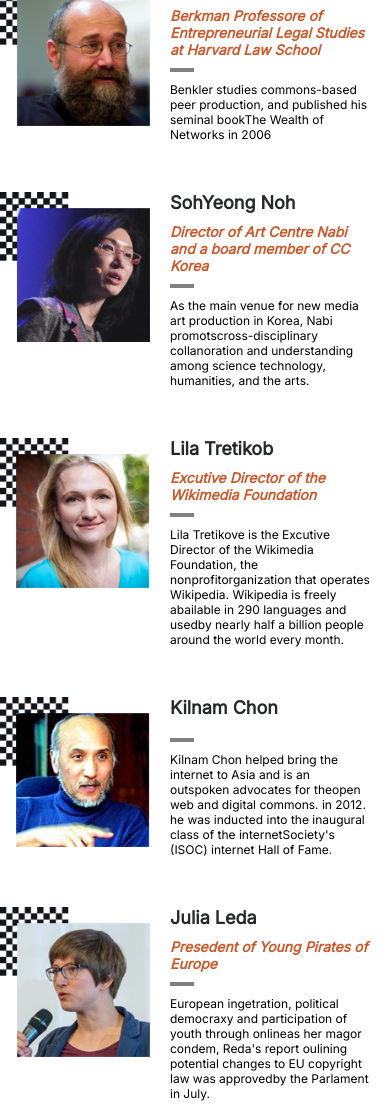
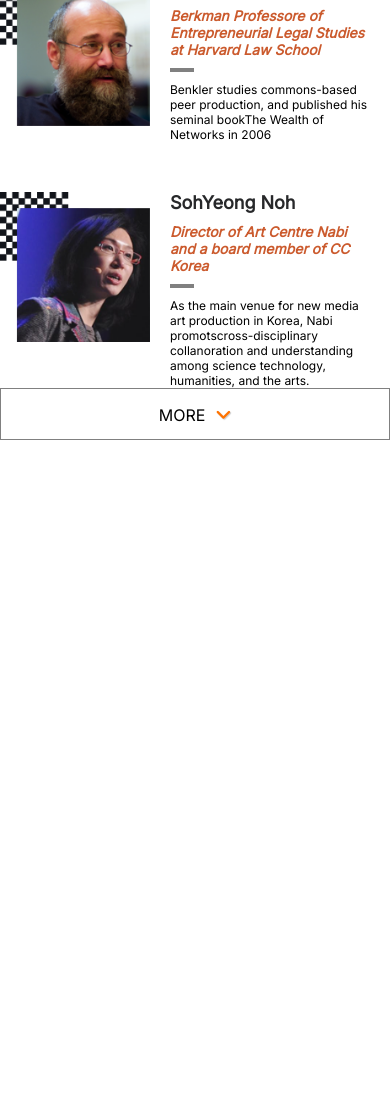
Before and after one commit to OnlyUnknown/Capstone-Mudole1, a plain HTML site: page index.html in a window 390 px wide. Shown: the part 2043-3147 px from the top of the page. After the commit the page ends 2483 px from the top, so only its background shows below. Drawn offline with Linux system fonts and the light colour scheme.

Commit message:
Added classes to hide the featured speakers in the mobild version

```diff
--- a/action.js
+++ b/action.js
@@ -19,6 +19,7 @@
 
 
   speaker = [{
+    class: ["speaker"],
     name: 'Yachai Benkler',
     position: 'Berkman Professore of Entrepreneurial Legal Studies at Harvard Law School',
     discription: 'Benkler studies commons-based peer production, and published his seminal book'
@@ -26,6 +27,7 @@
     image:'images/speaker1.png' ,
   },
   {
+    class: ["speaker"],
     name: 'SohYeong Noh',
     position: 'Director of Art Centre Nabi and a board member of CC Korea',
     discription: 'As the main venue for new media art production in Korea, Nabi promots'
@@ -33,6 +35,7 @@
     image: 'images/speaker2.png' ,
   },
   {
+    class: ["speaker", "hidden"],
     name: 'Lila Tretikob',
     position: 'Excutive Director of the Wikimedia Foundation',
     discription: 'Lila Tretikove is the Excutive Director of the Wikimedia Foundation, the nonprofit'
@@ -41,6 +44,7 @@
     image: 'images/speaker3.png',
   },
   {
+    class: ["speaker", "hidden"],
     name: 'Kilnam Chon',
     position: '',
     discription: 'Kilnam Chon helped bring the internet to Asia and is an outspoken advocates for the'
@@ -49,6 +53,7 @@
     image: 'images/speaker4.png',
   },
   {
+    class: ["speaker", "hidden"],
     name: 'Julia Leda',
     position: 'Presedent of Young Pirates of Europe',
     discription: 'European ingetration, political democraxy and participation of youth through online'
@@ -57,6 +62,7 @@
     image: 'images/speaker5.png' ,
   },
   {
+    class: ["speaker", "hidden"],
     name: 'Ryan Merkley',
     position: 'CEO of Creative Commons, ex COO of the Mozilla Foundation',
     discription: 'Ryan had been leading open-source projects at the Mozilla Foundation such as the open'
@@ -68,7 +74,11 @@
     speaker.forEach(item => {
        const parent = document.querySelector(".grid-speakers");
        const speakerDiv = document.createElement("div");
-       speakerDiv.classList.add("speaker");
+
+       for(let i = 0; i < item.class.length; i++){
+        speakerDiv.classList.add(...item.class);
+       }
+
        const porfilePic = document.createElement("img");
        porfilePic.setAttribute("src", item.image);
        const flexSpeaker = document.createElement("div");
--- a/style.css
+++ b/style.css
@@ -278,6 +278,10 @@
     display: none;
   }
 
+  .hidden{
+    display: none;
+  }
+
   @media only screen and (min-width: 768px){
     .nav-bar-i{
         position: relative;
@@ -528,7 +532,9 @@
     padding-left: 150px;
     margin-bottom: 100px;
   }
-
+  .hidden{
+    display: flex;
+  }
   .show-more{
     display: none;
   }
```
